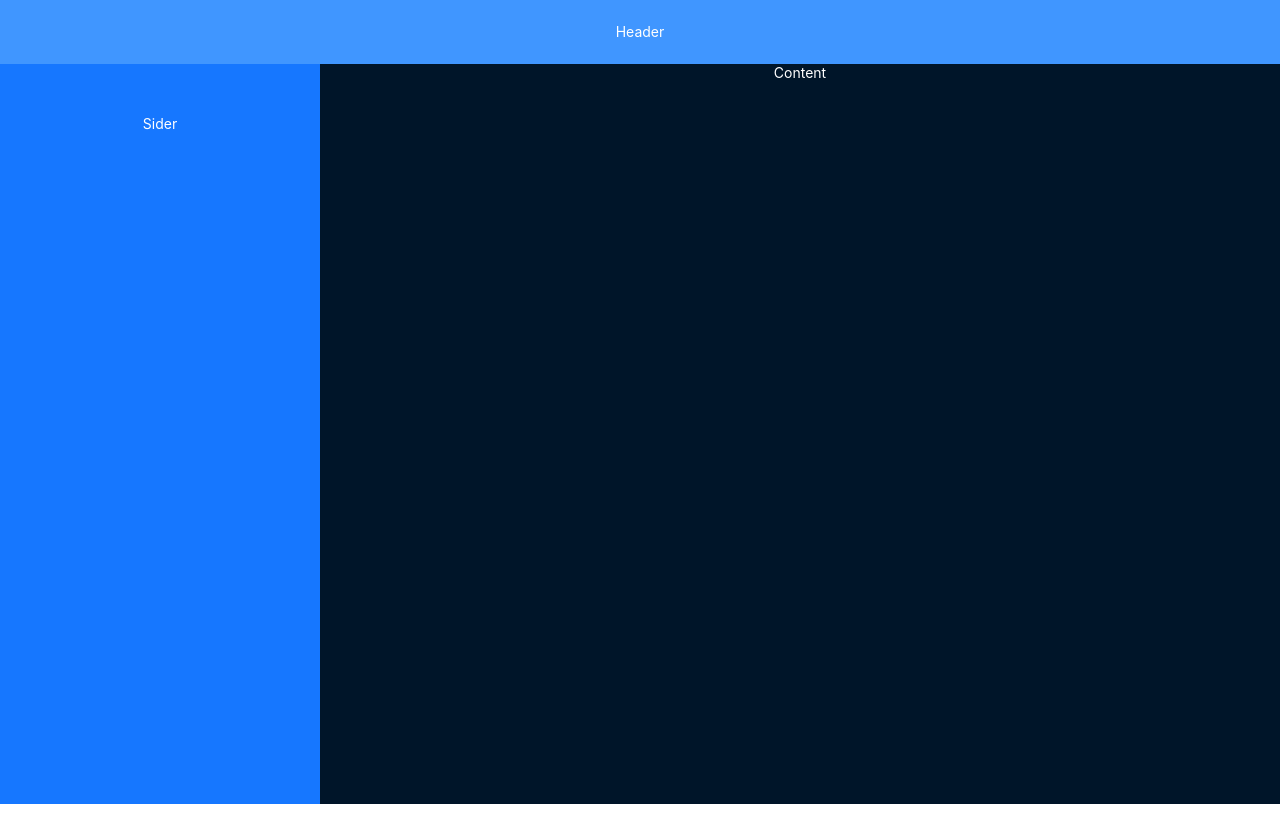
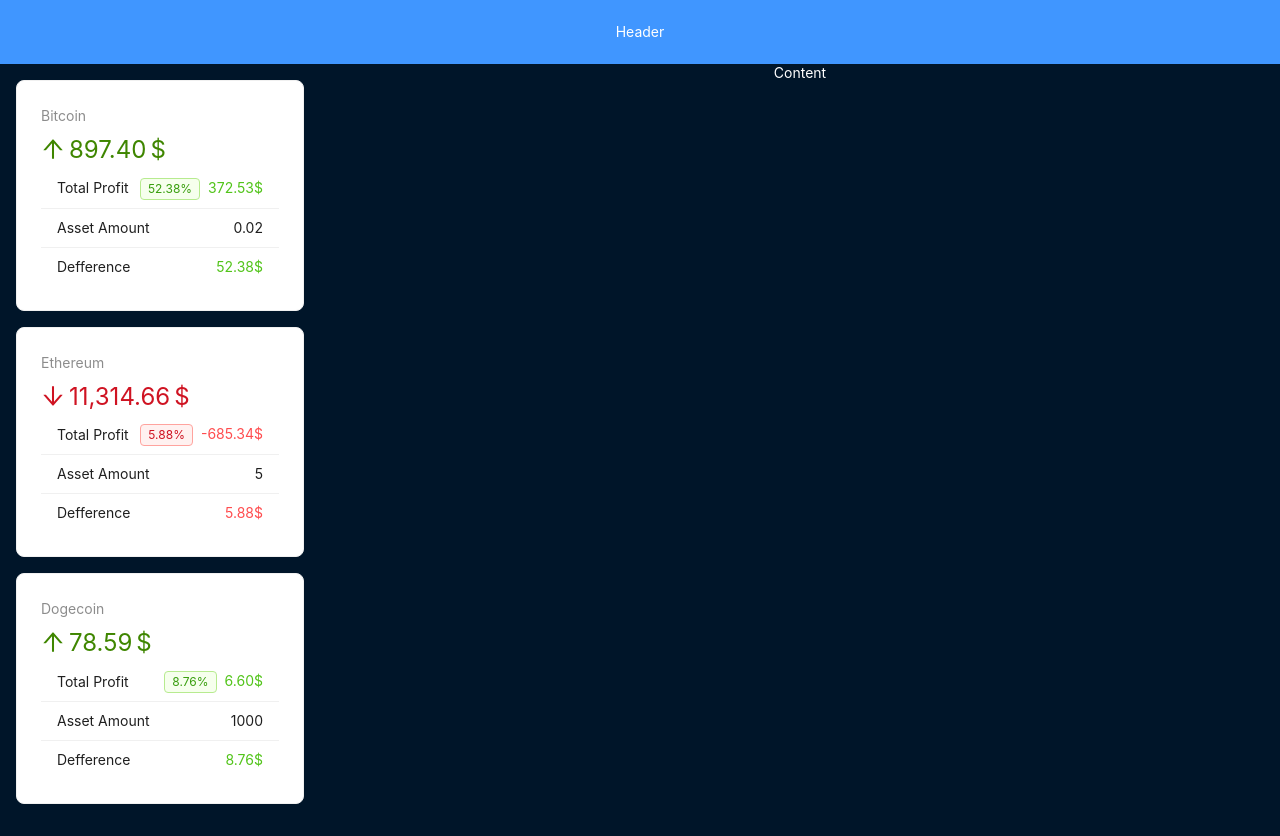
Before and after one commit to GSergiy13/react-crypto-initial, a React (Vite) app: page / in a window 1280 px wide. Before the commit the page ends 804 px from the top, so only its background shows below. Built offline with nearby package versions, Linux system fonts and the light colour scheme.

Commit message:
edit component AppSider, add new elem in Sider(Card, List, Tag)

```diff
--- a/src/api.js
+++ b/src/api.js
@@ -5,7 +5,7 @@
   return new Promise(resolve => {
     setTimeout(() => {
       resolve(cryptoData);
-    }, 2000)
+    }, 1)
   })
 }
 
@@ -13,6 +13,6 @@
   return new Promise(resolve => {
     setTimeout(() => {
       resolve(cryptoAssets);
-    }, 2000)
+    }, 1)
   })
 }
--- a/src/components/layout/AppSider.jsx
+++ b/src/components/layout/AppSider.jsx
@@ -1,17 +1,110 @@
-import { Layout } from "antd";
+import { ArrowDownOutlined, ArrowUpOutlined } from '@ant-design/icons';
+import { Layout, Card, Statistic, List, Typography, Tag } from "antd";
+import { useEffect, useState } from 'react';
+import { fakeFetchCrypto, fetchAssets } from '../../api.js';
+
+import {percentDifference, capitalize} from '../../utills.js'
 
 const siderStyle = {
-  textAlign: 'center',
-  lineHeight: '120px',
-  color: '#fff',
-  backgroundColor: '#1677ff',
+  padding: '1rem',
 };
+
+const data = [
+  'Racing car sprays burning fuel into crowd.',
+  'Japanese princess to wed commoner.',
+  'Australian walks 100km after outback crash.',
+  'Man charged over missing wedding girl.',
+  'Los Angeles battles huge wildfires.',
+];
 
 
 export default function AppSider () {
+  const [loder, setLoader] = useState(false);
+  const [crypto, setCrypto] = useState([]);
+  const [assets, setAssets] = useState([]);
+
+  useEffect(() => {
+     async function preload() {
+      setLoader(true)
+
+      const { result } = await fakeFetchCrypto();
+      const assets = await fetchAssets();
+
+      setCrypto(result)
+      setAssets(assets.map(asset => {
+        const coin = result.find((c) => c.id === asset.id)
+
+
+        return {
+          grow: asset.price < coin.price,
+          growPercent: percentDifference(asset.price, coin.price),
+          totalAmount: asset.amount * coin.price,
+          totalProfit:  asset.amount * coin.price - asset.amount * asset.price ,
+          ...asset
+        }
+      }))
+      setLoader(false)
+    }
+
+    preload();
+  }, [])
+
   return(
     <Layout.Sider width="25%" style={siderStyle}>
-      Sider
+      {
+        assets.map( (asset) => (
+
+          // console.log(asset)
+        <Card key={asset.id} style={{marginBottom: '1rem'}}>
+            <Statistic
+              title={capitalize(asset.id)}
+              value={asset.totalAmount}
+              precision={2}
+              valueStyle={{
+                color: (asset.grow) ? '#3f8600' : '#cf1322',
+              }}
+              prefix={(asset.grow) ? <ArrowUpOutlined /> : <ArrowDownOutlined />}
+              suffix="$"
+            />
+
+            <List
+              size='small'
+
+              dataSource={[
+                {
+                  title: 'Total Profit',
+                  value: asset.totalProfit,
+                  withTag: true,
+                },
+                {
+                  title: 'Asset Amount',
+                  value: asset.amount,
+                  isPlain: true,
+                },
+                {
+                  title: 'Defference',
+                  value: asset.growPercent
+                }
+              ]}
+
+              renderItem={(item) => (
+                <List.Item>
+                  {/* <Typography.Text mark>[ITEM]</Typography.Text> {item}
+                   */}
+
+                   <span>{item.title}</span>
+                   <span>
+                    {item.withTag && <Tag color={asset.grow ? 'green' : 'red'} style={{marginRight: '0.5rem'}}>{asset.growPercent}%</Tag>}
+                    {item.isPlain && item.value}
+                    {!item.isPlain && <Typography.Text type={(asset.grow) ? 'success' : 'danger'}>{item.value.toFixed(2)}$</Typography.Text>}
+                   </span>
+                </List.Item>
+              )}
+
+            />
+          </Card>
+        ))
+      }
     </Layout.Sider>
   )
 }
--- a/src/data.js
+++ b/src/data.js
@@ -622,4 +622,10 @@
     price: 2400,
     date: new Date(),
   },
+  {
+    id: 'dogecoin',
+    amount: 1000,
+    price: 0.072,
+    date: new Date(),
+  },
 ]
--- /dev/null
+++ b/src/utills.js
@@ -0,0 +1,7 @@
+export function percentDifference(a, b) {
+  return +(100 * Math.abs((a - b) / ((a + b) / 2))).toFixed(2)
+}
+
+export function capitalize(str) {
+  return str.charAt(0).toUpperCase() + str.substr(1);
+}
```
